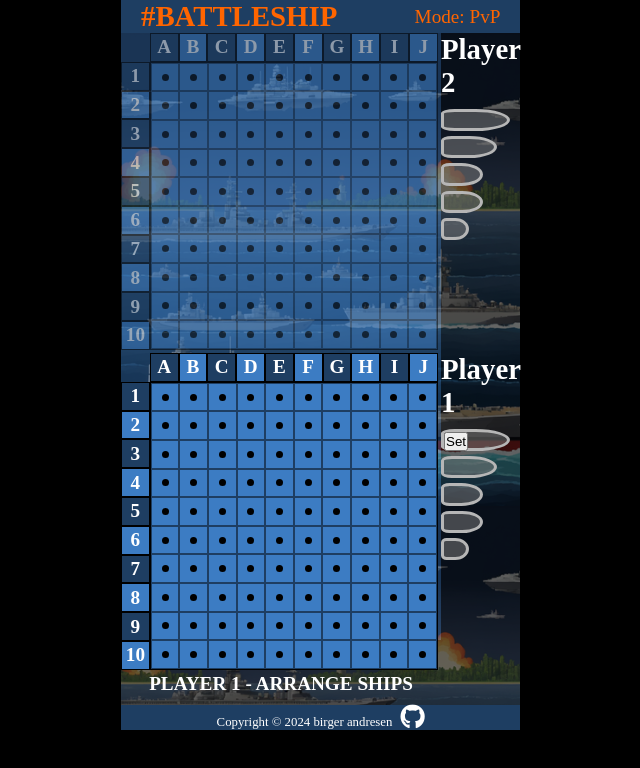
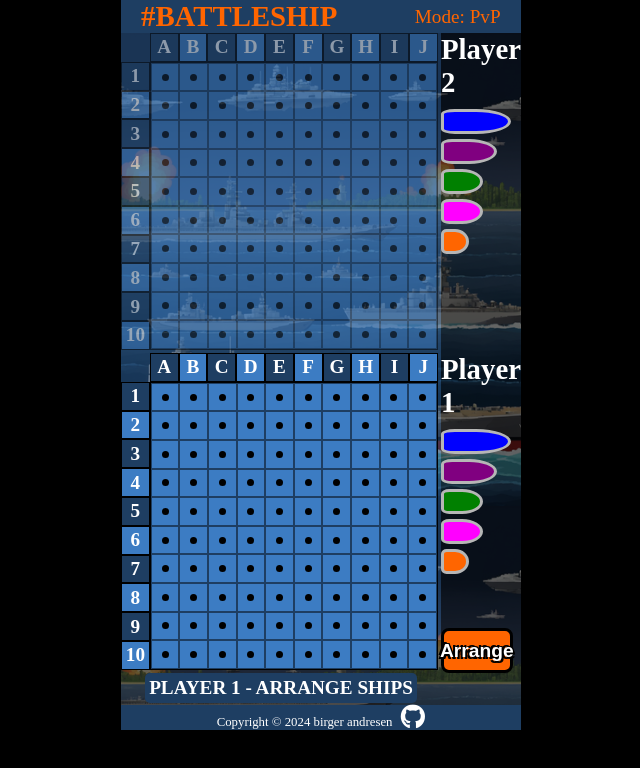
Before and after one commit to biandresen/BattleShip, a website built with Vite: page index.html in a window 1280 px wide. Both pictures are taken after a click on the button "Player vs Player". Shown: the whole page, without its empty margins (359-999 px from the left). Built offline with nearby package versions, Linux system fonts and the light colour scheme.

Commit message:
add complete player1 ship arrangement

```diff
--- a/index.html
+++ b/index.html
@@ -104,17 +104,19 @@
         <div class="player-score lower-player-score">
           <p class="player-name lower-player-name">Player 1</p>
           <div class="lower-player-ships">
-            <div class="ship lower-player-ship1">
-              <div class="ship-input-box lower-ship-input-box1">
-                <button class="lower-ship-input-button1" type="button">
-                  Set
-                </button>
-              </div>
-            </div>
+            <div class="ship lower-player-ship1"></div>
             <div class="ship lower-player-ship2"></div>
             <div class="ship lower-player-ship3"></div>
             <div class="ship lower-player-ship4"></div>
             <div class="ship lower-player-ship5"></div>
+          </div>
+          <div class="arrange-button-box">
+            <button class="player1-ship-arrange-button" type="button">
+              Arrange
+            </button>
+            <button class="player1-arrange-done-button" type="button">
+              Done
+            </button>
           </div>
         </div>
 
--- a/src/style.css
+++ b/src/style.css
@@ -30,6 +30,11 @@ footer {
   --big-font-size: 1.8rem;
   --gigantic-font-size: 3.6rem;
 
+  --carrier-color: blue;
+  --battleship-color: purple;
+  --cruiser-color: green;
+  --submarine-color: magenta;
+  --destroyer-color: #ff6500;
   --text-outline: -2px -2px 0px black, /* Top-left shadow */ 1px -1px 0px black,
     /* Top-right shadow */ -2px 2px 0px black,
     /* Bottom-left shadow */ 2px 2px 0px black; /* Bottom-right shadow */
@@ -159,8 +164,7 @@ height: 100vh; */
 }
 .ship {
   border: 3px solid rgb(182, 182, 182);
-  height: 11.5%;
-  background: rgba(128, 128, 128, 0.5);
+  height: 25px;
   font-size: var(--medium-font-size);
   border-top-right-radius: 100%;
   border-bottom-right-radius: 100%;
@@ -170,22 +174,27 @@ height: 100vh; */
 .upper-player-ship1,
 .lower-player-ship1 {
   width: 100%;
+  background: var(--carrier-color);
 }
 .upper-player-ship2,
 .lower-player-ship2 {
   width: 80%;
+  background: var(--battleship-color);
 }
 .upper-player-ship3,
 .lower-player-ship3 {
   width: 60%;
+  background: var(--cruiser-color);
 }
 .upper-player-ship4,
 .lower-player-ship4 {
   width: 60%;
+  background: var(--submarine-color);
 }
 .upper-player-ship5,
 .lower-player-ship5 {
   width: 40%;
+  background: var(--destroyer-color);
 }
 .destroyed-ship {
   background: var(--error-color);
@@ -211,13 +220,42 @@ height: 100vh; */
   gap: 5px;
   margin: 10px 10px 0 0;
 }
+.arrange-button-box {
+  display: flex;
+  flex-direction: column;
+  justify-content: end;
+  gap: 5px;
+}
+.player1-ship-arrange-button,
+.player1-arrange-done-button {
+  display: none;
+  justify-content: center;
+  align-items: center;
+  justify-self: start;
+  color: var(--text-color);
+  font-size: var(--medium-font-size);
+  font-weight: 800;
+  text-shadow: var(--text-outline);
+  background: var(--secondary-color);
+  border: 3px solid black;
+  border-radius: 8px;
+  outline: transparent;
+  height: 45px;
+  width: 90%;
+  transition: 0.3s ease;
+  cursor: pointer;
+}
 .player-turn-message {
+  display: none;
   grid-row: 3 / 4;
   grid-column: 1 / 2;
   font-size: var(--medium-font-size);
   font-weight: 900;
   color: var(--text-color);
   justify-self: center;
+  background: var(--primary-color);
+  padding: 4px;
+  border-radius: 5px;
 }
 .player-name {
   font-size: var(--big-font-size);
@@ -341,11 +379,6 @@ height: 100vh; */
   font-size: var(--small-font-size);
 }
 /* @media (min-width: 1000px) { */
-
-.ship-input-box {
-  width: 100%;
-  display: none;
-}
 .ship-input {
   width: inherit;
 }
--- a/src/viewModel.js
+++ b/src/viewModel.js
@@ -1,14 +1,37 @@
 //* VIEW MODEL - INTERFACE (UI)
 import { Model } from "./model";
-const CARRIER_SIZE = 5;
-const BATTLESHIP_SIZE = 4;
-const CRUISER_SIZE = 3;
-const SUBMARINE_SIZE = 3;
-const DESTROYER_SIZE = 2;
-let arrangeMode = false;
+const CARRIER = "Carrier";
+const BATTLESHIP = "Battleship";
+const CRUISER = "Cruiser";
+const SUBMARINE = "Submarine";
+const DESTROYER = "Destroyer";
+const CARRIER_LIFE = 5;
+const BATTLESHIP_LIFE = 4;
+const CRUISER_LIFE = 3;
+const SUBMARINE_LIFE = 3;
+const DESTROYER_LIFE = 2;
 
 export function ViewModel() {
-  //* API for elements
+  //* #region API for Elements
+  const carrierColor = getComputedStyle(
+    document.documentElement
+  ).getPropertyValue("--carrier-color");
+  const battleshipColor = getComputedStyle(
+    document.documentElement
+  ).getPropertyValue("--battleship-color");
+  const cruiserColor = getComputedStyle(
+    document.documentElement
+  ).getPropertyValue("--cruiser-color");
+  const submarineColor = getComputedStyle(
+    document.documentElement
+  ).getPropertyValue("--submarine-color");
+  const destroyerColor = getComputedStyle(
+    document.documentElement
+  ).getPropertyValue("--destroyer-color");
+  const mainColor = getComputedStyle(document.documentElement).getPropertyValue(
+    "--primary-color-highlight"
+  );
+
   const gameModeText = document.querySelector(".game-mode-text");
   const playerTurnMessage = document.querySelector(".player-turn-message");
   const topHeader = document.querySelector(".top-header");
@@ -49,25 +72,66 @@ export function ViewModel() {
   const lowerPlayerSquares = [];
   const occupiedSquares = [];
 
-  const shipInputBox = document.querySelector(".ship-input-box");
-  const lowerShipInputButton1 = document.querySelector(
-    ".lower-ship-input-button1"
+  const player1ArrangeDoneButton = document.querySelector(
+    ".player1-arrange-done-button"
+  );
+  const player1ShipArrangeButton = document.querySelector(
+    ".player1-ship-arrange-button"
   );
   const contentContainer = document.querySelector(".content");
+  // #endregion
+  //* #region API for Ships
 
-  //* API for Ships
-  const player1Ship1 = Model().createShip("carrier", 5, "blue");
-  const player1Ship2 = Model().createShip("battleship", 4, "red");
-  const player1Ship3 = Model().createShip("cruiser", 3, "green");
-  const player1Ship4 = Model().createShip("submarine", 3, "orange");
-  const player1Ship5 = Model().createShip("destroyer", 2, "yellow");
-  const player2Ship1 = Model().createShip("carrier", 5, "blue");
-  const player2Ship2 = Model().createShip("battleship", 4, "red");
-  const player2Ship3 = Model().createShip("cruiser", 3, "green");
-  const player2Ship4 = Model().createShip("submarine", 3, "orange");
-  const player2Ship5 = Model().createShip("destroyer", 2, "yellow");
-  //* API END
-  //* -----------------------------------------------------------------------------
+  const player1Ship1 = Model().createShip(CARRIER, CARRIER_LIFE, carrierColor);
+  const player1Ship2 = Model().createShip(
+    BATTLESHIP,
+    BATTLESHIP_LIFE,
+    battleshipColor
+  );
+  const player1Ship3 = Model().createShip(CRUISER, CRUISER_LIFE, cruiserColor);
+  const player1Ship4 = Model().createShip(
+    SUBMARINE,
+    SUBMARINE_LIFE,
+    submarineColor
+  );
+  const player1Ship5 = Model().createShip(
+    DESTROYER,
+    DESTROYER_LIFE,
+    destroyerColor
+  );
+  const player2Ship1 = Model().createShip(CARRIER, CARRIER_LIFE, carrierColor);
+  const player2Ship2 = Model().createShip(
+    BATTLESHIP,
+    BATTLESHIP_LIFE,
+    battleshipColor
+  );
+  const player2Ship3 = Model().createShip(CARRIER, CARRIER_LIFE, cruiserColor);
+  const player2Ship4 = Model().createShip(
+    SUBMARINE,
+    SUBMARINE_LIFE,
+    submarineColor
+  );
+  const player2Ship5 = Model().createShip(
+    DESTROYER,
+    DESTROYER_LIFE,
+    destroyerColor
+  );
+  const allPlayer1Ships = [
+    player1Ship1,
+    player1Ship2,
+    player1Ship3,
+    player1Ship4,
+    player1Ship5,
+  ];
+  const allPlayer2Ships = [
+    player2Ship1,
+    player2Ship2,
+    player2Ship3,
+    player2Ship4,
+    player2Ship5,
+  ];
+  // #endregion
+
   function bindEvents() {
     pvpButton.addEventListener("click", () => {
       gameModeText.textContent = "Mode: PvP";
@@ -76,13 +140,17 @@ export function ViewModel() {
       displayGameScreen();
       shipArrangement();
     });
-    lowerShipInputButton1.addEventListener("click", () => {
-      // clearArrangement();
+    player1ShipArrangeButton.addEventListener("click", () => {
+      clearShipArrangement(1);
       placeShip(player1Ship1);
       placeShip(player1Ship2);
       placeShip(player1Ship3);
       placeShip(player1Ship4);
       placeShip(player1Ship5);
+      player1ArrangeDoneButton.style.display = "flex";
+      // for (let i = 0; i < allPlayer1Ships.length; i++) {
+      //   console.log(allPlayer1Ships[i].boardPlacement);
+      // }
     });
   }
 
@@ -175,14 +243,26 @@ export function ViewModel() {
   function shipArrangementPlayer1() {
     playerTurnMessage.textContent = "PLAYER 1 - ARRANGE SHIPS";
     upperBoardArea.style.opacity = "50%";
-    shipInputBox.style.display = "flex";
+    player1ShipArrangeButton.style.display = "flex";
+  }
+
+  function clearShipArrangement(player) {
+    if (player == 1) {
+      allPlayer1Ships.forEach((ship) => {
+        ship.boardPlacement = [];
+      });
+      lowerPlayerSquares.forEach((square) => {
+        square.style.background = mainColor;
+      });
+    }
+    //Reset the occupied square list each clear
+    occupiedSquares.length = 0;
   }
 
   function placeShip(ship) {
     ship.boardPlacement = calculatePlacement(ship);
     while (positionIsTaken(ship)) {
       ship.boardPlacement = calculatePlacement(ship);
-      console.log("!!POSITION TAKEN!!");
     }
     occupiedSquares.push(ship.boardPlacement);
     setShipPlacementColors(ship.boardPlacement, ship.color);
```
